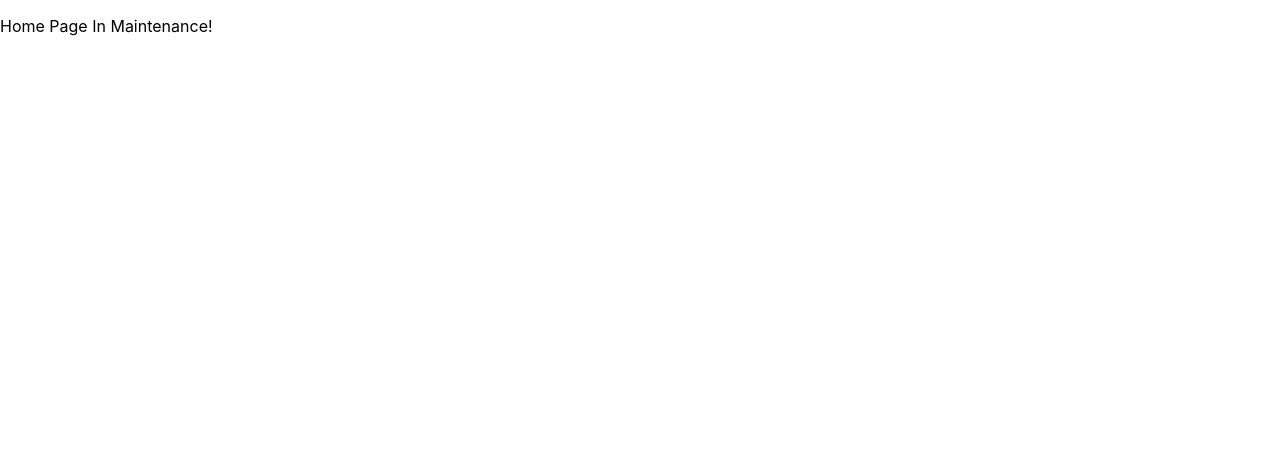
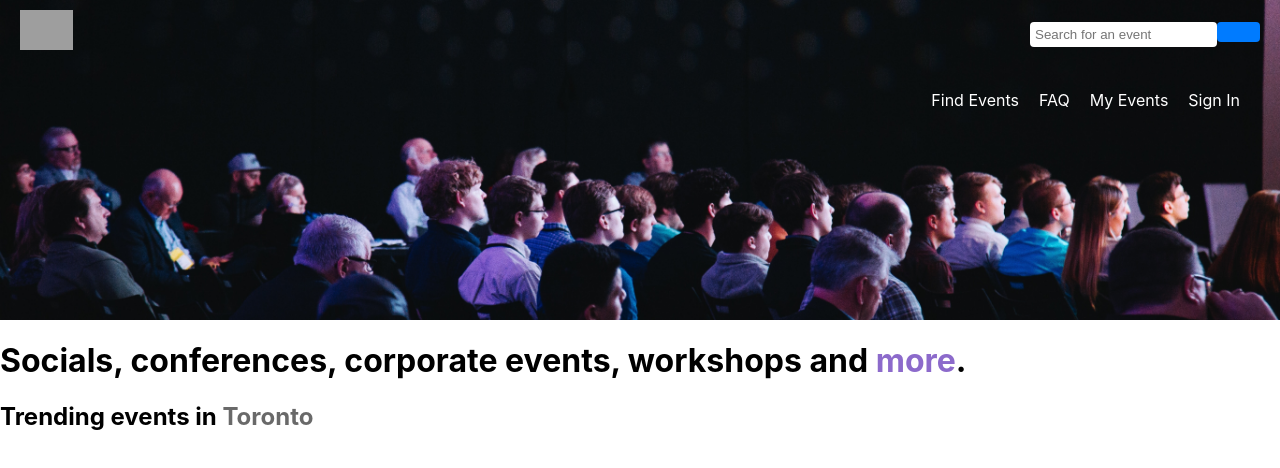
Before and after one commit to hodoabdirizak/CPS714-F2023, a React (Create React App) app in the folder front_end/: page / in a window 1280 px wide. Shown: the top 468 px of the page. Built offline with nearby package versions, Linux system fonts and the light colour scheme; grey boxes are pictures that could not be loaded.

Commit message:
Home page WIP

```diff
--- /dev/null
+++ b/front_end/src/components/Navbar.css
@@ -0,0 +1,55 @@
+  /* Navbar.css */
+
+.navbar {
+    background-image: url('../assets/images/Homepage-Cover-Page.jpeg');
+    background-size: cover;
+    background-position: center;
+    background-repeat: no-repeat;
+    color: white;
+    padding: 10px 20px;
+    height: 300px;
+    display: flex;
+    flex-direction: column;
+  }
+
+  .top-section {
+    display: flex;
+    justify-content: space-between;
+    align-items: center;
+    margin-bottom: 20px;
+  }
+
+  .logo img {
+    height: 40px;
+  }
+
+  .search-bar {
+    display: flex;
+    align-items: center;
+  }
+
+  .search-bar input {
+    width: 200px;
+    padding: 5px;
+    border: none;
+    border-radius: 4px;
+  }
+
+  .search-bar button {
+    background-color: #007bff;
+    color: white;
+    border: none;
+    border-radius: 4px;
+    cursor: pointer;
+  }
+
+  .nav-items {
+    list-style: none;
+    display: flex;
+    justify-content: flex-end;
+  }
+
+  .nav-items li {
+    margin-right: 20px;
+    cursor: pointer;
+  }
--- /dev/null
+++ b/front_end/src/components/Navbar.js
@@ -0,0 +1,30 @@
+// Navbar.js
+import React from 'react';
+import './Navbar.css';
+
+function Navbar() {
+    return (
+      <div className="navbar">
+        <div className="top-section">
+          <div className="logo">
+            <img src="../assets/images/logo.png" alt="Logo" />
+          </div>
+          <div className="search-bar">
+            <input type="text" placeholder="Search for an event" />
+            <button>
+              <i className="fas fa-search"></i>
+            </button>
+          </div>
+        </div>
+        <ul className="nav-items">
+            <li>Find Events</li>
+            <li>FAQ</li>
+            <li>My Events</li>
+            <li>Sign In</li>
+        </ul>
+      </div>
+    );
+  }
+
+
+export default Navbar;
--- /dev/null
+++ b/front_end/src/pages/HomePage.css
@@ -0,0 +1,32 @@
+/* Header.css */
+.image-container {
+    width: 100%;
+    height: 300px;
+    flex-shrink: 0;
+    overflow: hidden;
+}
+
+.cropped-image {
+    width: 100%;
+    height: 100%;
+    object-fit: cover;
+  }
+
+.h1 {
+    color: #000;
+    text-align: center;
+    font-family: Inter;
+    font-size: 42px;
+    font-style: normal;
+    font-weight: 300;
+    line-height: normal;
+}
+
+.h2 {
+    color: #122A3D;
+    font-family: Inter;
+    font-size: 34px;
+    font-style: normal;
+    font-weight: 500;
+    line-height: normal;
+}
--- a/front_end/src/pages/HomePage.js
+++ b/front_end/src/pages/HomePage.js
@@ -1,8 +1,17 @@
 // pages/HomePage.js
+import Navbar from '../components/Navbar';
+import CoverPhoto from './../assets/images/Homepage-Cover-Page.jpeg';
+import './HomePage.css';
 export const HomePage = () => {
     return (
         <>
-        <p>Home Page In Maintenance!</p>
+        <Navbar />
+        <div style={{backgroundImage: `url(${CoverPhoto})`}}></div>
+        {/* <div className="image-container">
+            <img src={CoverPhoto} className="cropped-image" alt=""/>
+        </div> */}
+        <h1>Socials, conferences, corporate events, workshops and <span style={{ color: '#8C6ACB' }}>more</span>.</h1>
+        <h2>Trending events in <span style={{color: '#696969' }}>Toronto</span></h2>
         </>
     )
 }
```
Also changed, not shown: front_end/src/assets/images/Homepage-Cover-Page.jpeg (added), front_end/src/assets/logo.png (added), front_end/src/components/Header.js (deleted).
